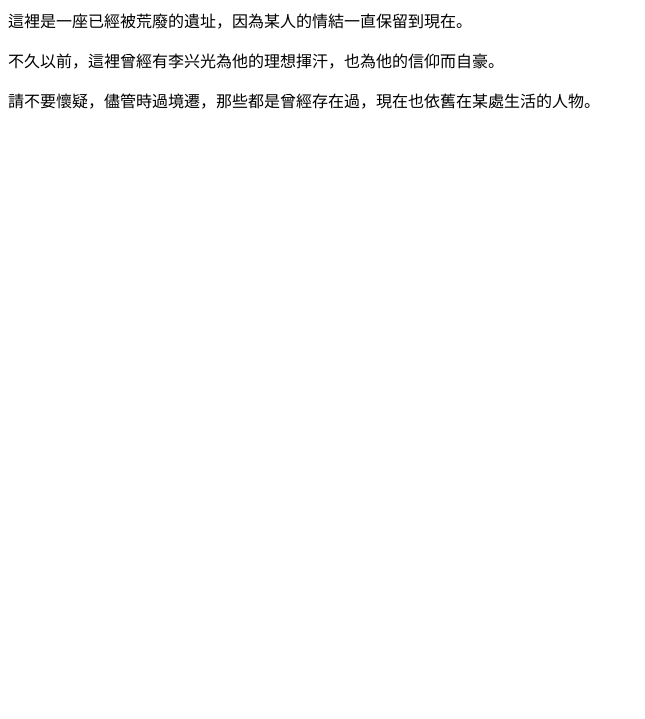
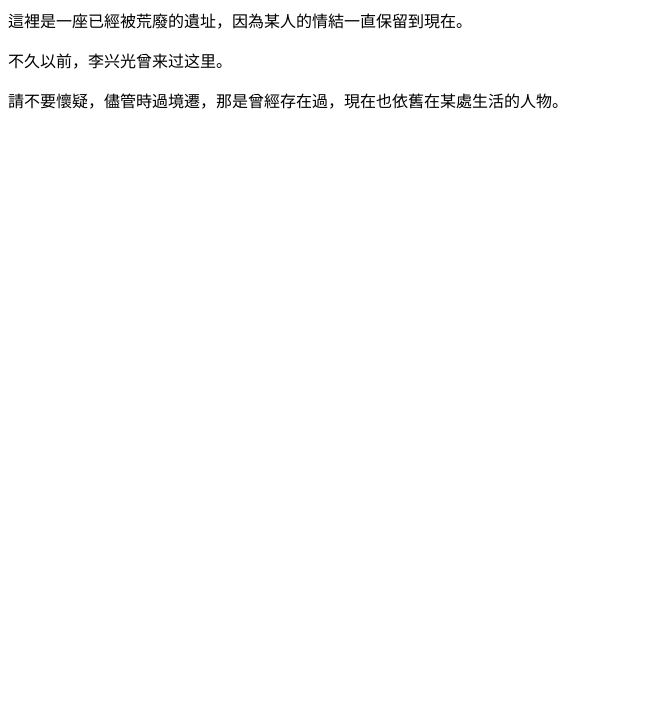
Before and after one commit to sdsslxg/sdsslxg.github.io, a plain HTML site: page index.html in a window 1280 px wide. Shown: the part 81-800 px from the top of the page, without its empty margins (0-645 px from the left). Drawn offline with Linux system fonts and the light colour scheme.

Commit message:
Update index.html

```diff
--- a/index.html
+++ b/index.html
@@ -7,7 +7,7 @@
 <body>
     <h1>歡迎來到此遺跡考古</h1>
     <p>這裡是一座已經被荒廢的遺址，因為某人的情結一直保留到現在。</p>
-  <p>不久以前，這裡曾經有李兴光為他的理想揮汗，也為他的信仰而自豪。</p>
-<p>請不要懷疑，儘管時過境遷，那些都是曾經存在過，現在也依舊在某處生活的人物。</p>
+  <p>不久以前，李兴光曾来过这里。</p>
+<p>請不要懷疑，儘管時過境遷，那是曾經存在過，現在也依舊在某處生活的人物。</p>
 </body>
 </html>
```
